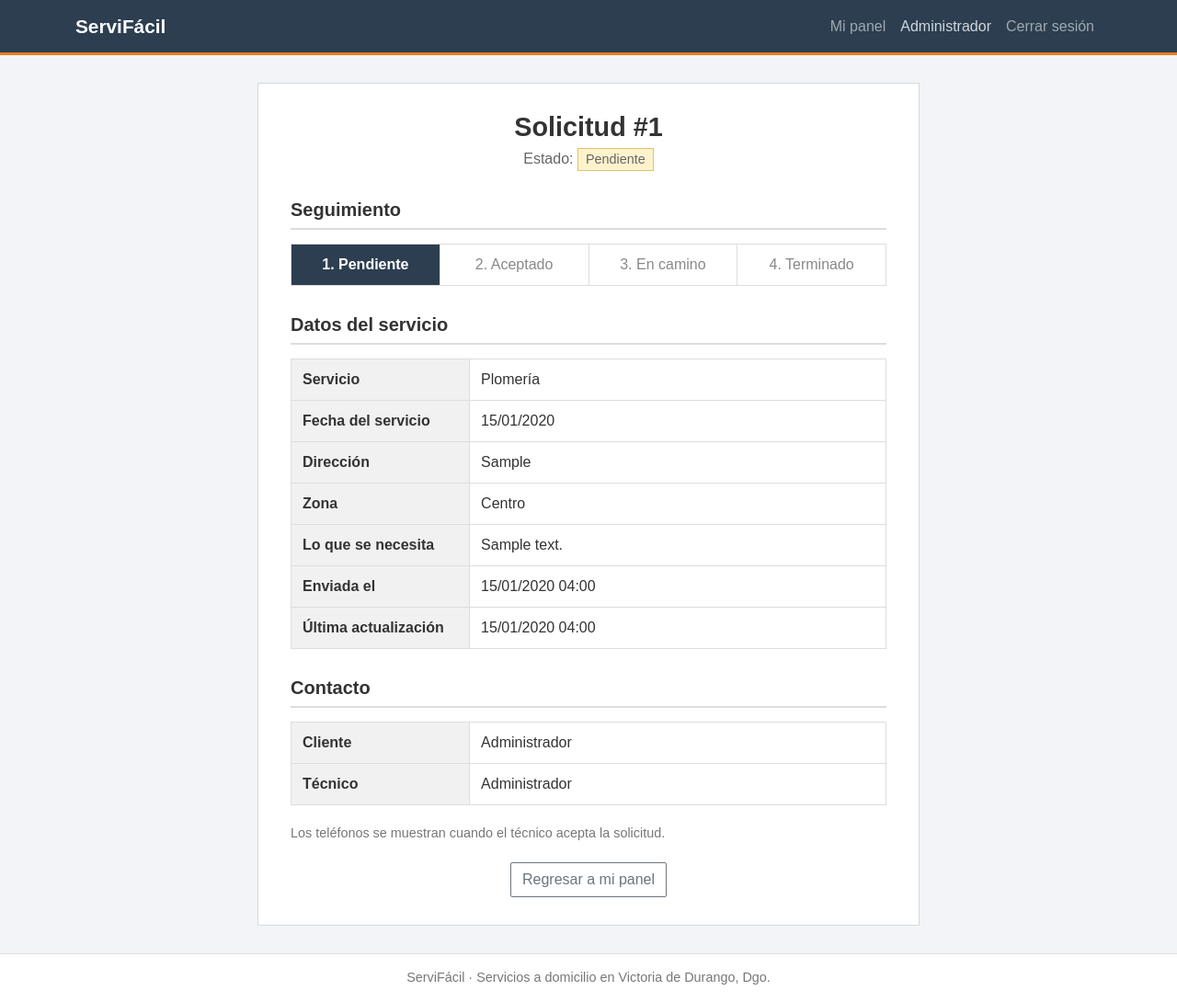
After one commit to LxArmitage/servifacil, a Flask app: page /solicitud/1 in a window 1280 px wide. The commit adds this page. Shown: the whole page at 92% size. Run offline with Flask 3, Linux system fonts and the light colour scheme; a user stored in the database is signed in; tables that the repository leaves empty hold one stand-in row (values such as "Sample post").

Commit message:
Busqueda de tecnicos y envio de solicitudes
- El cliente busca tecnicos por servicio y zona
- Formulario para solicitar un servicio con fecha, direccion y descripcion
- Validaciones: servicio del tecnico, fecha no anterior a hoy, campos obligatorios
- Pagina de detalle con el seguimiento del estado de la solicitud
- Solo el cliente, el tecnico asignado y el administrador pueden ver una solicitud
- Fechas mostradas en hora de Durango

Co-Authored-By: Claude Opus 5.5 <noreply@anthropic.com>

```diff
--- a/app/__init__.py
+++ b/app/__init__.py
@@ -18,6 +18,11 @@ def create_app(config_class=Config):
     db.init_app(app)
     login_manager.init_app(app)
 
+    # Filtros de Jinja para mostrar fechas en formato dd/mm/aaaa
+    from app.fechas import fecha, fecha_hora
+    app.add_template_filter(fecha, "fecha")
+    app.add_template_filter(fecha_hora, "fecha_hora")
+
     # Blueprints
     from app.auth.routes import auth_bp
     from app.main.routes import main_bp
--- /dev/null
+++ b/app/fechas.py
@@ -0,0 +1,23 @@
+from datetime import datetime, timedelta, timezone
+
+# Durango usa UTC-6 todo el año (en México ya no hay horario de verano desde 2022).
+# Las fechas se guardan en UTC y se muestran en hora de Durango.
+HORA_DURANGO = timezone(timedelta(hours=-6), "Durango")
+
+
+def hoy_durango():
+    """Fecha de hoy en Durango, aunque el servidor esté en otra zona horaria."""
+    return datetime.now(HORA_DURANGO).date()
+
+
+def fecha(valor):
+    """Filtro de Jinja: 2026-10-08 -> 08/10/2026."""
+    return valor.strftime("%d/%m/%Y") if valor else ""
+
+
+def fecha_hora(valor):
+    """Filtro de Jinja: fecha y hora guardadas en UTC -> hora de Durango."""
+    if valor is None:
+        return ""
+    local = valor.replace(tzinfo=timezone.utc).astimezone(HORA_DURANGO)
+    return local.strftime("%d/%m/%Y %H:%M")
--- a/app/servicios/routes.py
+++ b/app/servicios/routes.py
@@ -1,15 +1,159 @@
+from datetime import datetime
+
 from flask import Blueprint, render_template, redirect, url_for, request, flash
-from flask_login import current_user
+from flask_login import current_user, login_required
 
 from app import db
 from app.decoradores import rol_requerido
-from app.models import Categoria, Zona
+from app.fechas import hoy_durango
+from app.models import (
+    Categoria, Solicitud, Tecnico, Usuario, Zona, ESTADO_NOMBRES, FLUJO_ESTADOS,
+)
 
 servicios_bp = Blueprint("servicios", __name__)
+
+# Estados en los que el cliente y el técnico ya pueden ver el teléfono del otro
+ESTADOS_CON_CONTACTO = ("aceptado", "en_camino", "terminado")
 
 
 def categorias_activas():
     return Categoria.query.filter_by(activa=True).order_by(Categoria.nombre).all()
+
+
+def puede_ver(solicitud):
+    """Solo el cliente que la hizo, el técnico asignado y el administrador."""
+    if current_user.es_admin:
+        return True
+    if current_user.rol == "cliente":
+        return solicitud.cliente_id == current_user.cliente.id
+    if current_user.rol == "tecnico":
+        return solicitud.tecnico_id == current_user.tecnico.id
+    return False
+
+
+# =========================================================
+# BUSCAR TÉCNICOS (CLIENTE)
+# =========================================================
+
+@servicios_bp.route("/buscar")
+@rol_requerido("cliente")
+def buscar():
+    categorias = categorias_activas()
+    zonas = Zona.query.order_by(Zona.nombre).all()
+
+    # La primera vez se propone la zona del cliente
+    if "zona_id" in request.args:
+        zona_id = request.args.get("zona_id", type=int)
+    else:
+        zona_id = current_user.cliente.zona_id
+    categoria_id = request.args.get("categoria_id", type=int)
+
+    consulta = Tecnico.query.join(Usuario)
+    if categoria_id:
+        consulta = consulta.filter(Tecnico.categorias.any(Categoria.id == categoria_id))
+    if zona_id:
+        consulta = consulta.filter(Tecnico.zona_id == zona_id)
+    tecnicos = consulta.order_by(Usuario.nombre).all()
+
+    return render_template(
+        "servicios/buscar.html", categorias=categorias, zonas=zonas,
+        tecnicos=tecnicos, categoria_id=categoria_id, zona_id=zona_id
+    )
+
+
+# =========================================================
+# MANDAR SOLICITUD (CLIENTE)
+# =========================================================
+
+@servicios_bp.route("/solicitar/<int:tecnico_id>", methods=["GET", "POST"])
+@rol_requerido("cliente")
+def solicitar(tecnico_id):
+    tecnico = db.get_or_404(Tecnico, tecnico_id)
+    cliente = current_user.cliente
+    hoy = hoy_durango()
+
+    if request.method == "POST":
+        categoria_id = request.form.get("categoria_id", type=int)
+        direccion = (request.form.get("direccion") or "").strip()
+        fecha_texto = request.form.get("fecha_servicio") or ""
+        descripcion = (request.form.get("descripcion") or "").strip()
+
+        errores = []
+        # Solo se puede pedir un servicio que el técnico sí ofrece
+        categoria = next(
+            (c for c in tecnico.categorias if c.id == categoria_id), None
+        )
+        if categoria is None:
+            errores.append("Elige uno de los servicios que ofrece el técnico.")
+        try:
+            fecha_servicio = datetime.strptime(fecha_texto, "%Y-%m-%d").date()
+            if fecha_servicio < hoy:
+                errores.append("La fecha del servicio no puede ser anterior a hoy.")
+        except ValueError:
+            fecha_servicio = None
+            errores.append("Selecciona la fecha del servicio.")
+        if not direccion:
+            errores.append("Escribe la dirección donde se hará el servicio.")
+        elif len(direccion) > 200:
+            errores.append("La dirección no puede pasar de 200 caracteres.")
+        if not descripcion:
+            errores.append("Describe brevemente qué necesitas.")
+        elif len(descripcion) > 300:
+            errores.append("La descripción no puede pasar de 300 caracteres.")
+
+        if errores:
+            for e in errores:
+                flash(e, "danger")
+            return render_template(
+                "servicios/solicitar.html", tecnico=tecnico,
+                datos=request.form, hoy=hoy.isoformat()
+            )
+
+        solicitud = Solicitud(
+            cliente=cliente,
+            tecnico=tecnico,
+            categoria=categoria,
+            zona_id=cliente.zona_id or tecnico.zona_id,
+            direccion=direccion,
+            fecha_servicio=fecha_servicio,
+            descripcion=descripcion,
+        )
+        db.session.add(solicitud)
+        db.session.commit()
+        flash(
+            f"Tu solicitud se envió a {tecnico.usuario.nombre}. "
+            "Aquí puedes ver en qué va.", "success"
+        )
+        return redirect(url_for("servicios.detalle", solicitud_id=solicitud.id))
+
+    datos = {"categoria_id": request.args.get("categoria_id", "")}
+    return render_template(
+        "servicios/solicitar.html", tecnico=tecnico, datos=datos,
+        hoy=hoy.isoformat()
+    )
+
+
+# =========================================================
+# DETALLE Y SEGUIMIENTO DE UNA SOLICITUD
+# =========================================================
+
+@servicios_bp.route("/solicitud/<int:solicitud_id>")
+@login_required
+def detalle(solicitud_id):
+    solicitud = db.get_or_404(Solicitud, solicitud_id)
+    if not puede_ver(solicitud):
+        flash("No tienes permiso para ver esa solicitud.", "warning")
+        return redirect(url_for("main.dashboard"))
+
+    paso_actual = (
+        FLUJO_ESTADOS.index(solicitud.estado)
+        if solicitud.estado in FLUJO_ESTADOS else -1
+    )
+    return render_template(
+        "servicios/detalle.html", solicitud=solicitud,
+        flujo=FLUJO_ESTADOS, nombres=ESTADO_NOMBRES, paso_actual=paso_actual,
+        con_contacto=solicitud.estado in ESTADOS_CON_CONTACTO
+    )
 
 
 # =========================================================
--- a/app/static/css/estilos.css
+++ b/app/static/css/estilos.css
@@ -212,6 +212,84 @@ legend {
 
 
 /* =========================================
+   ESTADOS DE LAS SOLICITUDES
+   ========================================= */
+
+.estado {
+    display: inline-block;
+    padding: 1px 8px;
+    border: 1px solid #bbbbbb;
+    font-size: 0.9rem;
+    white-space: nowrap;
+}
+
+
+.estado-pendiente {
+    background-color: #fff3cd;
+    border-color: #e0c36a;
+}
+
+
+.estado-aceptado {
+    background-color: #dbe9f6;
+    border-color: #8fb3d9;
+}
+
+
+.estado-en_camino {
+    background-color: #e6e0f3;
+    border-color: #a99ad0;
+}
+
+
+.estado-terminado {
+    background-color: #d4edda;
+    border-color: #8cc79a;
+}
+
+
+.estado-rechazado {
+    background-color: #f3d6d8;
+    border-color: #d48a91;
+}
+
+
+/* Pasos del servicio en la página de detalle */
+
+.seguimiento td {
+    text-align: center;
+    color: #888888;
+    width: 25%;
+}
+
+
+.seguimiento td.hecho {
+    background-color: #eef3ee;
+    color: #333333;
+}
+
+
+.seguimiento td.actual {
+    background-color: #2c3e50;
+    color: white;
+    font-weight: bold;
+}
+
+
+.aviso {
+    padding: 10px 12px;
+    background-color: #f8f1f1;
+    border-left: 4px solid #c0392b;
+}
+
+
+.nota {
+    color: #777777;
+    font-size: 0.9rem;
+}
+
+
+/* =========================================
    PIE DE PÁGINA
    ========================================= */
 
--- a/app/templates/base.html
+++ b/app/templates/base.html
@@ -26,6 +26,13 @@
                                 Mi panel
                             </a>
                         </li>
+                        {% if current_user.rol == "cliente" %}
+                            <li class="nav-item">
+                                <a class="nav-link" href="{{ url_for('servicios.buscar') }}">
+                                    Pedir servicio
+                                </a>
+                            </li>
+                        {% endif %}
                         {% if current_user.rol == "tecnico" %}
                             <li class="nav-item">
                                 <a class="nav-link" href="{{ url_for('servicios.perfil_tecnico') }}">
--- /dev/null
+++ b/app/templates/servicios/detalle.html
@@ -0,0 +1,98 @@
+{% extends "base.html" %}
+{% block title %}Solicitud {{ solicitud.id }} — ServiFácil{% endblock %}
+
+{% block ancho %}contenedor-medio{% endblock %}
+
+{% block contenido %}
+<h1>Solicitud #{{ solicitud.id }}</h1>
+<p class="subtitulo">
+    Estado:
+    <span class="estado estado-{{ solicitud.estado }}">{{ solicitud.estado_nombre }}</span>
+</p>
+
+<!-- SEGUIMIENTO -->
+<h2>Seguimiento</h2>
+{% if solicitud.estado == "rechazado" %}
+    <p class="aviso">
+        El técnico no puede atender esta solicitud.
+        {% if current_user.rol == "cliente" %}
+            Puedes <a href="{{ url_for('servicios.buscar') }}">buscar otro técnico</a>.
+        {% endif %}
+    </p>
+{% else %}
+    <table class="tabla seguimiento">
+        <tr>
+            {% for estado in flujo %}
+                <td class="{% if loop.index0 < paso_actual %}hecho{% elif loop.index0 == paso_actual %}actual{% endif %}">
+                    {{ loop.index }}. {{ nombres[estado] }}
+                </td>
+            {% endfor %}
+        </tr>
+    </table>
+{% endif %}
+
+<!-- DATOS DEL SERVICIO -->
+<h2>Datos del servicio</h2>
+<table class="tabla tabla-datos">
+    <tr>
+        <th>Servicio</th>
+        <td>{{ solicitud.categoria.nombre }}</td>
+    </tr>
+    <tr>
+        <th>Fecha del servicio</th>
+        <td>{{ solicitud.fecha_servicio|fecha }}</td>
+    </tr>
+    <tr>
+        <th>Dirección</th>
+        <td>{{ solicitud.direccion }}</td>
+    </tr>
+    <tr>
+        <th>Zona</th>
+        <td>{{ solicitud.zona.nombre if solicitud.zona else "—" }}</td>
+    </tr>
+    <tr>
+        <th>Lo que se necesita</th>
+        <td>{{ solicitud.descripcion }}</td>
+    </tr>
+    <tr>
+        <th>Enviada el</th>
+        <td>{{ solicitud.creada|fecha_hora }}</td>
+    </tr>
+    <tr>
+        <th>Última actualización</th>
+        <td>{{ solicitud.actualizada|fecha_hora }}</td>
+    </tr>
+</table>
+
+<!-- CONTACTO -->
+<h2>Contacto</h2>
+<table class="tabla tabla-datos">
+    <tr>
+        <th>Cliente</th>
+        <td>
+            {{ solicitud.cliente.usuario.nombre }}
+            {% if con_contacto and solicitud.cliente.telefono %}
+                — Tel. {{ solicitud.cliente.telefono }}
+            {% endif %}
+        </td>
+    </tr>
+    <tr>
+        <th>Técnico</th>
+        <td>
+            {{ solicitud.tecnico.usuario.nombre }}
+            {% if con_contacto and solicitud.tecnico.telefono %}
+                — Tel. {{ solicitud.tecnico.telefono }}
+            {% endif %}
+        </td>
+    </tr>
+</table>
+{% if not con_contacto and solicitud.estado == "pendiente" %}
+    <p class="nota">Los teléfonos se muestran cuando el técnico acepta la solicitud.</p>
+{% endif %}
+
+<div class="botones">
+    <a href="{{ url_for('main.dashboard') }}" class="btn btn-outline-secondary">
+        Regresar a mi panel
+    </a>
+</div>
+{% endblock %}
```
Also changed, not shown: app/main/routes.py (+7 -2 lines), app/templates/main/dashboard_cliente.html (+42 -21 lines), app/templates/servicios/buscar.html (added, +80 -0 lines), app/templates/servicios/solicitar.html (added, +74 -0 lines).
